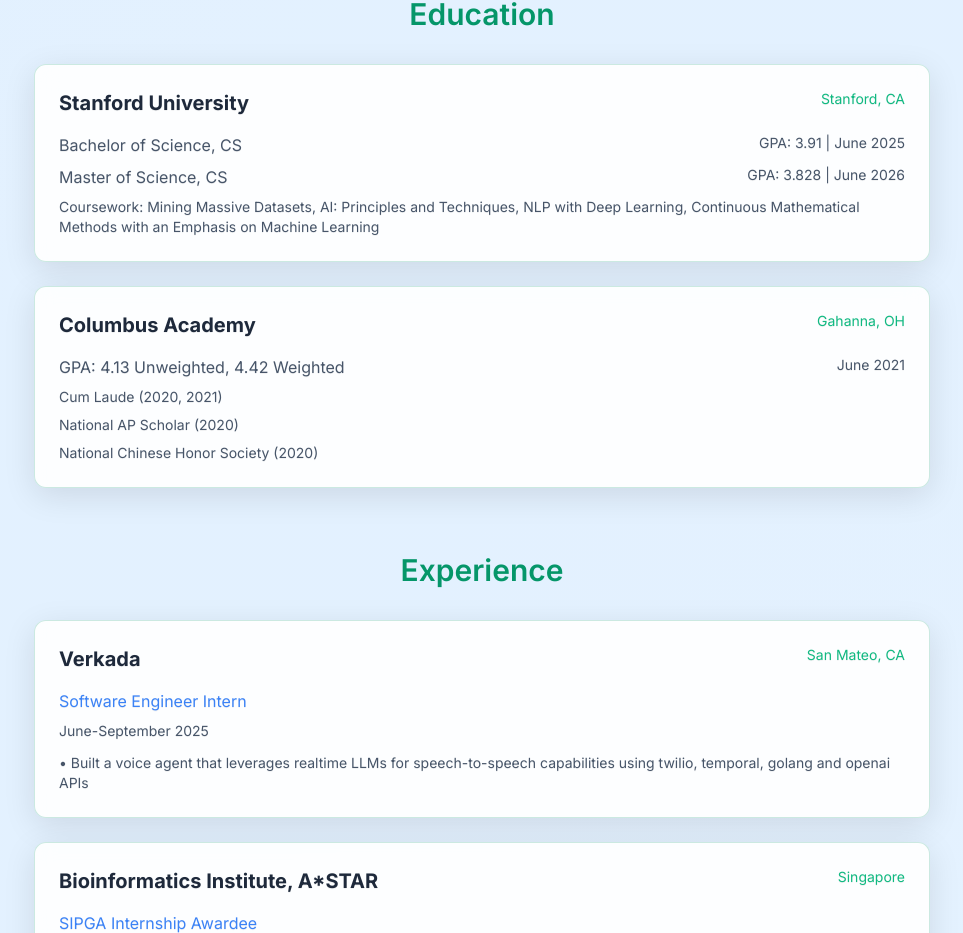
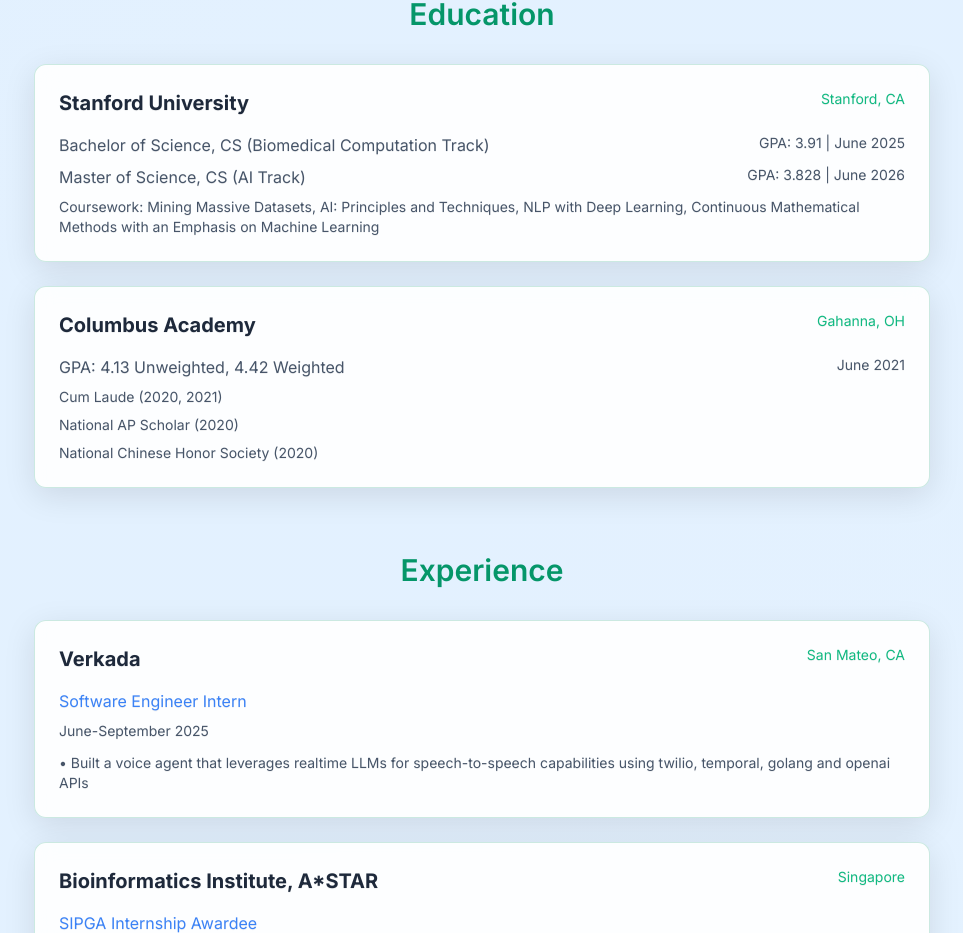
Before and after one commit to hclay116/profile-website, a Next.js app: page / in a window 1280 px wide. Shown: the part 1040-1973 px from the top of the page, without its empty margins (158-1121 px from the left). Built offline with nearby package versions, Linux system fonts and the light colour scheme.

Commit message:
added tracks

```diff
--- a/app/data/resume.ts
+++ b/app/data/resume.ts
@@ -3,8 +3,8 @@
     institution: "Stanford University",
     location: "Stanford, CA",
     degrees: [
-      "Bachelor of Science, CS",
-      "Master of Science, CS"
+      "Bachelor of Science, CS (Biomedical Computation Track)",
+      "Master of Science, CS (AI Track)"
     ],
     gpas: ["GPA: 3.91", "GPA: 3.828"],
     dates: ["June 2025", "June 2026"],
```
